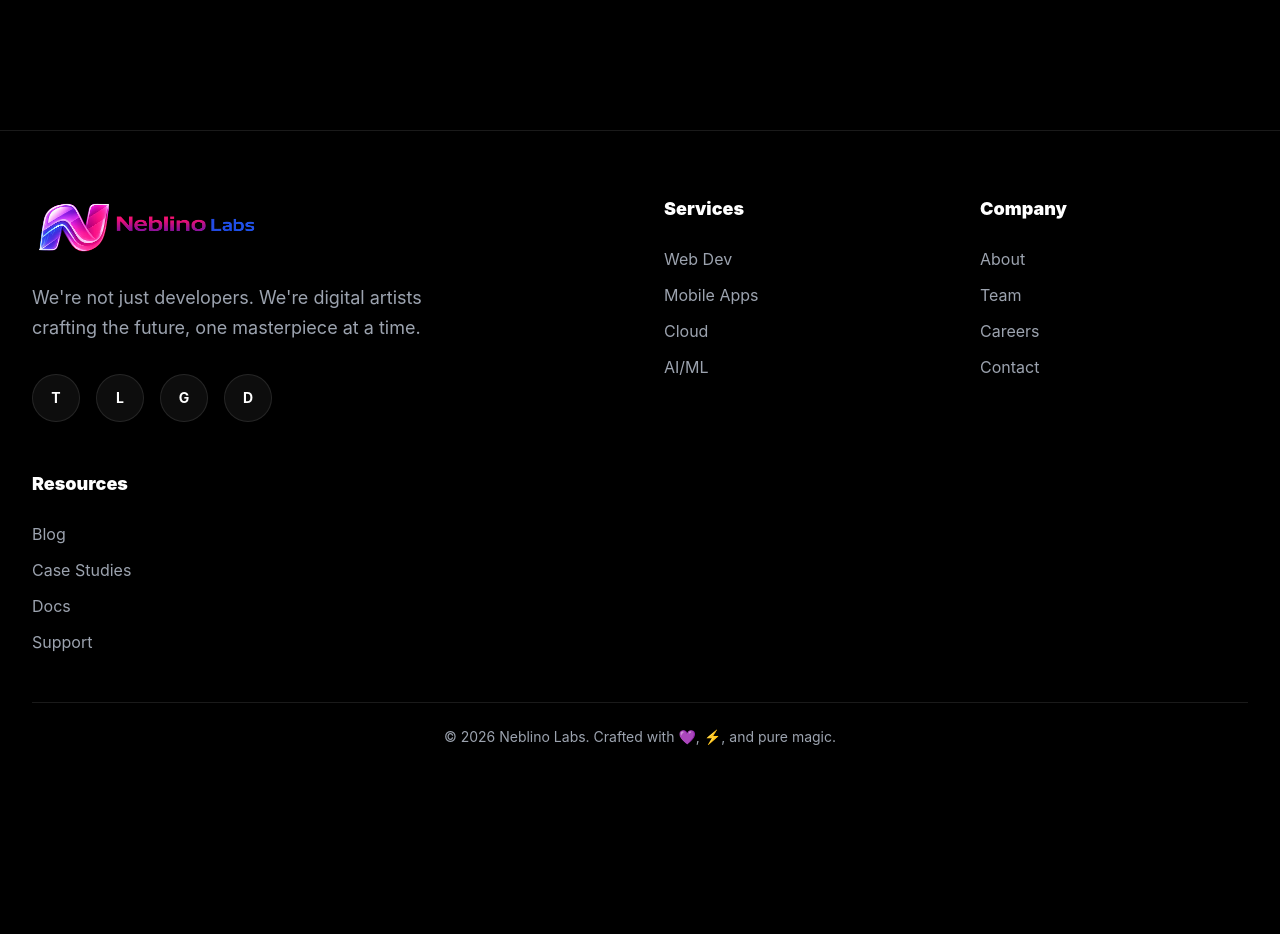
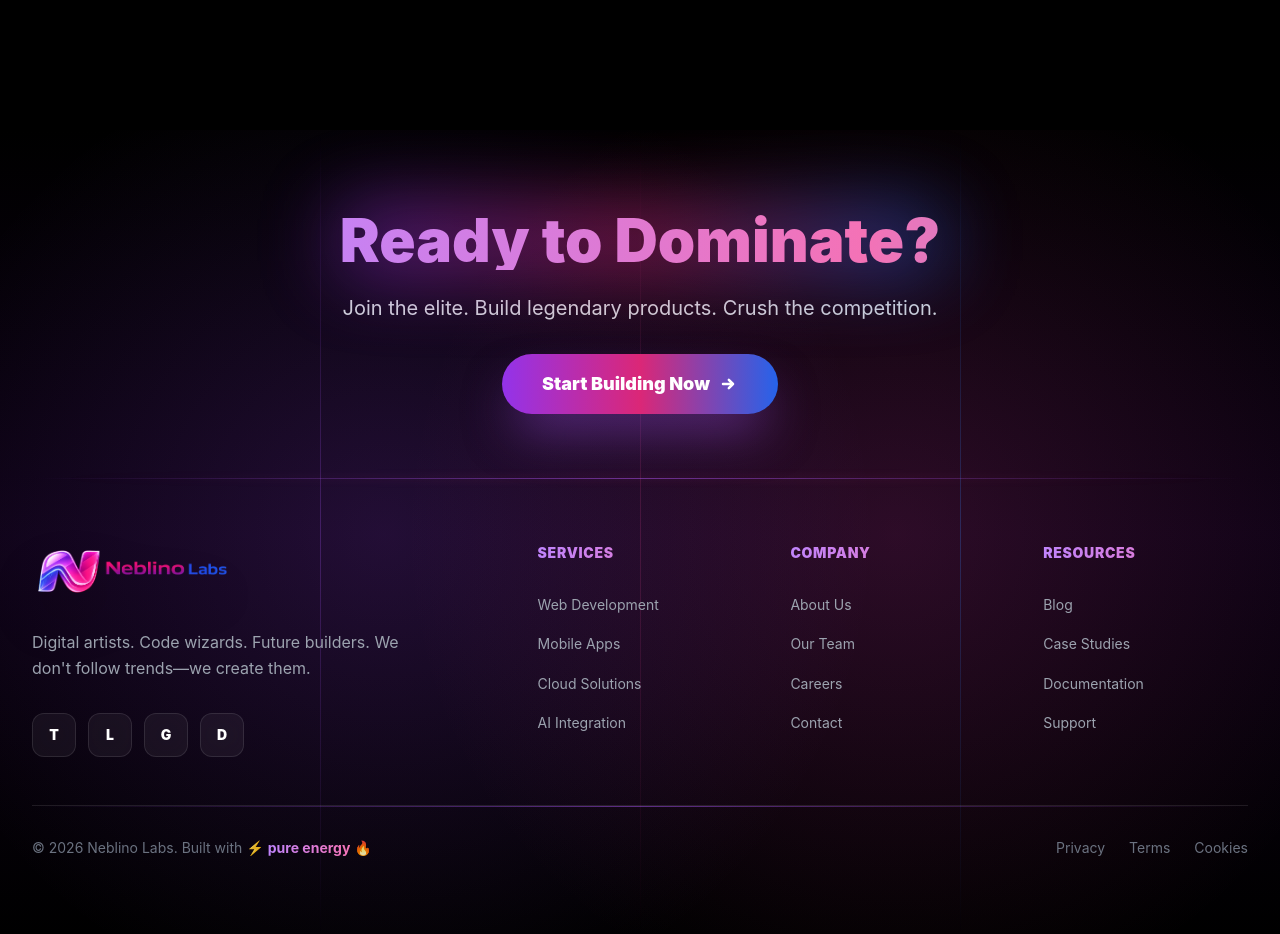
Before and after one commit to Zubair-IT/neblino-site, a Next.js app: page / in a window 1280 px wide. Shown: the part 3280-4214 px from the top of the page. Before the commit the page ends 4091 px from the top, so only its background shows below. Built offline with nearby package versions, Linux system fonts and the light colour scheme.

Commit message:
🔥 MONSTER FOOTER - Electric energy, lightning effects, pure fire

```diff
--- a/app/page.tsx
+++ b/app/page.tsx
@@ -436,44 +436,106 @@ export default function Home() {
         </div>
       </section>
 
-      {/* Footer */}
-      <footer className="relative py-16 border-t border-white/10 z-10 bg-black/80 backdrop-blur-xl">
-        <div className="max-w-7xl mx-auto px-6 lg:px-8">
-          <div className="grid md:grid-cols-4 gap-12 mb-12">
+      {/* MONSTER Footer with Electric Energy */}
+      <footer className="relative overflow-hidden z-10">
+        {/* Electric Background Effects */}
+        <div className="absolute inset-0 bg-gradient-to-b from-black via-purple-950/20 to-black">
+          <div className="absolute inset-0 bg-[radial-gradient(circle_at_30%_50%,rgba(168,85,247,0.15),transparent_50%)]" />
+          <div className="absolute inset-0 bg-[radial-gradient(circle_at_70%_50%,rgba(236,72,153,0.15),transparent_50%)]" />
+        </div>
+
+        {/* Animated Lightning Lines */}
+        <div className="absolute inset-0 opacity-30">
+          <div className="absolute top-0 left-1/4 w-px h-full bg-gradient-to-b from-transparent via-purple-500 to-transparent animate-pulse" />
+          <div className="absolute top-0 left-1/2 w-px h-full bg-gradient-to-b from-transparent via-pink-500 to-transparent animate-pulse animation-delay-1000" />
+          <div className="absolute top-0 left-3/4 w-px h-full bg-gradient-to-b from-transparent via-blue-500 to-transparent animate-pulse" />
+        </div>
+
+        <div className="relative max-w-7xl mx-auto px-6 lg:px-8 py-20">
+          {/* Epic CTA Section */}
+          <div className="text-center mb-16">
+            <div className="inline-block mb-6">
+              <div className="relative">
+                <div className="absolute inset-0 blur-2xl bg-gradient-to-r from-purple-600 via-pink-600 to-blue-600 opacity-50 animate-pulse-glow" />
+                <h3 className="relative text-5xl md:text-6xl font-black bg-gradient-to-r from-purple-400 via-pink-400 to-blue-400 bg-clip-text text-transparent animate-gradient">
+                  Ready to Dominate?
+                </h3>
+              </div>
+            </div>
+            <p className="text-xl text-gray-300 mb-8 max-w-2xl mx-auto">
+              Join the elite. Build legendary products. Crush the competition.
+            </p>
+            <button className="group relative px-10 py-4 bg-gradient-to-r from-purple-600 via-pink-600 to-blue-600 rounded-full font-black text-lg overflow-hidden transform hover:scale-110 transition-all duration-300 shadow-2xl shadow-purple-500/50">
+              <span className="relative z-10 flex items-center space-x-2">
+                <span>Start Building Now</span>
+                <svg className="w-5 h-5 group-hover:translate-x-2 transition-transform" fill="none" stroke="currentColor" viewBox="0 0 24 24">
+                  <path strokeLinecap="round" strokeLinejoin="round" strokeWidth={3} d="M13 7l5 5m0 0l-5 5m5-5H6" />
+                </svg>
+              </span>
+              <div className="absolute inset-0 bg-gradient-to-r from-blue-600 via-purple-600 to-pink-600 opacity-0 group-hover:opacity-100 transition-opacity duration-500" />
+            </button>
+          </div>
+
+          {/* Glowing Divider */}
+          <div className="relative h-px mb-16">
+            <div className="absolute inset-0 bg-gradient-to-r from-transparent via-purple-500 to-transparent opacity-50" />
+            <div className="absolute inset-0 bg-gradient-to-r from-transparent via-pink-500 to-transparent opacity-50 blur-sm" />
+          </div>
+
+          {/* Footer Content Grid */}
+          <div className="grid md:grid-cols-5 gap-12 mb-12">
+            {/* Logo & Description */}
             <div className="md:col-span-2">
-              <div className="flex items-center mb-6 group cursor-pointer">
-                <div className="relative h-16 w-auto">
-                  <img src="/neblino.png" alt="Neblino Labs" className="h-full w-auto object-contain drop-shadow-2xl transform group-hover:scale-105 transition-all duration-300" />
+              <div className="group cursor-pointer mb-6">
+                <div className="relative h-14 w-auto inline-block">
+                  <div className="absolute inset-0 blur-xl bg-gradient-to-r from-purple-500 to-pink-500 opacity-0 group-hover:opacity-50 transition-opacity duration-500" />
+                  <img src="/neblino.png" alt="Neblino Labs" className="relative h-full w-auto object-contain drop-shadow-2xl transform group-hover:scale-110 transition-all duration-500" />
                 </div>
               </div>
-              <p className="text-gray-400 text-lg mb-8 max-w-md leading-relaxed">
-                We're not just developers. We're digital artists crafting the future, one masterpiece at a time.
+              <p className="text-gray-400 text-base mb-8 max-w-sm leading-relaxed">
+                Digital artists. Code wizards. Future builders. We don't follow trends—we create them.
               </p>
-              <div className="flex space-x-4">
-                {['T', 'L', 'G', 'D'].map((social, index) => (
+
+              {/* Social Links with Glow */}
+              <div className="flex space-x-3">
+                {[
+                  { letter: 'T', label: 'Twitter', color: 'from-blue-500 to-cyan-500' },
+                  { letter: 'L', label: 'LinkedIn', color: 'from-blue-600 to-blue-400' },
+                  { letter: 'G', label: 'GitHub', color: 'from-purple-600 to-pink-600' },
+                  { letter: 'D', label: 'Dribbble', color: 'from-pink-500 to-rose-500' }
+                ].map((social, index) => (
                   <a
                     key={index}
                     href="#"
-                    className="group relative w-12 h-12 bg-white/5 backdrop-blur-2xl border border-white/10 rounded-full flex items-center justify-center hover:bg-white/10 hover:scale-125 transition-all duration-300"
+                    aria-label={social.label}
+                    className="group relative w-11 h-11 bg-white/5 backdrop-blur-xl border border-white/10 rounded-xl flex items-center justify-center hover:border-white/30 transition-all duration-300 overflow-hidden"
                   >
-                    <span className="text-sm font-bold">{social}</span>
-                    <div className="absolute inset-0 bg-gradient-to-r from-purple-500 to-pink-500 rounded-full opacity-0 group-hover:opacity-20 transition-opacity duration-300" />
+                    <span className="relative z-10 text-sm font-black group-hover:text-white transition-colors">{social.letter}</span>
+                    <div className={`absolute inset-0 bg-gradient-to-br ${social.color} opacity-0 group-hover:opacity-100 transition-opacity duration-300`} />
+                    <div className={`absolute -inset-1 bg-gradient-to-br ${social.color} blur-lg opacity-0 group-hover:opacity-50 transition-opacity duration-300`} />
                   </a>
                 ))}
               </div>
             </div>
 
+            {/* Links Sections */}
             {[
-              { title: 'Services', links: ['Web Dev', 'Mobile Apps', 'Cloud', 'AI/ML'] },
-              { title: 'Company', links: ['About', 'Team', 'Careers', 'Contact'] },
-              { title: 'Resources', links: ['Blog', 'Case Studies', 'Docs', 'Support'] },
+              { title: 'Services', links: ['Web Development', 'Mobile Apps', 'Cloud Solutions', 'AI Integration'] },
+              { title: 'Company', links: ['About Us', 'Our Team', 'Careers', 'Contact'] },
+              { title: 'Resources', links: ['Blog', 'Case Studies', 'Documentation', 'Support'] },
             ].map((category, index) => (
               <div key={index}>
-                <h4 className="font-black text-lg mb-6">{category.title}</h4>
+                <h4 className="font-black text-sm uppercase tracking-wider mb-6 bg-gradient-to-r from-purple-400 to-pink-400 bg-clip-text text-transparent">
+                  {category.title}
+                </h4>
                 <ul className="space-y-3">
                   {category.links.map((link, linkIndex) => (
                     <li key={linkIndex}>
-                      <a href="#" className="text-gray-400 hover:text-white hover:translate-x-2 inline-block transition-all duration-300">
+                      <a
+                        href="#"
+                        className="group text-gray-400 hover:text-white text-sm transition-all duration-300 inline-flex items-center"
+                      >
+                        <span className="w-0 h-px bg-gradient-to-r from-purple-500 to-pink-500 group-hover:w-4 transition-all duration-300 mr-0 group-hover:mr-2" />
                         {link}
                       </a>
                     </li>
@@ -483,10 +545,22 @@ export default function Home() {
             ))}
           </div>
 
-          <div className="pt-6 border-t border-white/10 text-center">
-            <p className="text-gray-400 text-sm">
-              © 2026 Neblino Labs. Crafted with 💜, ⚡, and pure magic.
-            </p>
+          {/* Bottom Bar with Glow */}
+          <div className="relative pt-8 border-t border-white/10">
+            <div className="absolute top-0 left-0 right-0 h-px bg-gradient-to-r from-transparent via-purple-500 to-transparent opacity-50" />
+            <div className="flex flex-col md:flex-row justify-between items-center gap-4">
+              <p className="text-gray-500 text-sm">
+                © 2026 Neblino Labs. Built with
+                <span className="inline-block mx-1 animate-pulse">⚡</span>
+                <span className="text-transparent bg-clip-text bg-gradient-to-r from-purple-400 to-pink-400 font-bold">pure energy</span>
+                <span className="inline-block mx-1 animate-pulse">🔥</span>
+              </p>
+              <div className="flex gap-6 text-sm">
+                <a href="#" className="text-gray-500 hover:text-purple-400 transition-colors">Privacy</a>
+                <a href="#" className="text-gray-500 hover:text-pink-400 transition-colors">Terms</a>
+                <a href="#" className="text-gray-500 hover:text-blue-400 transition-colors">Cookies</a>
+              </div>
+            </div>
           </div>
         </div>
       </footer>
```
Also changed, not shown: 4 other files (tests, documents, lock files or other folders).
